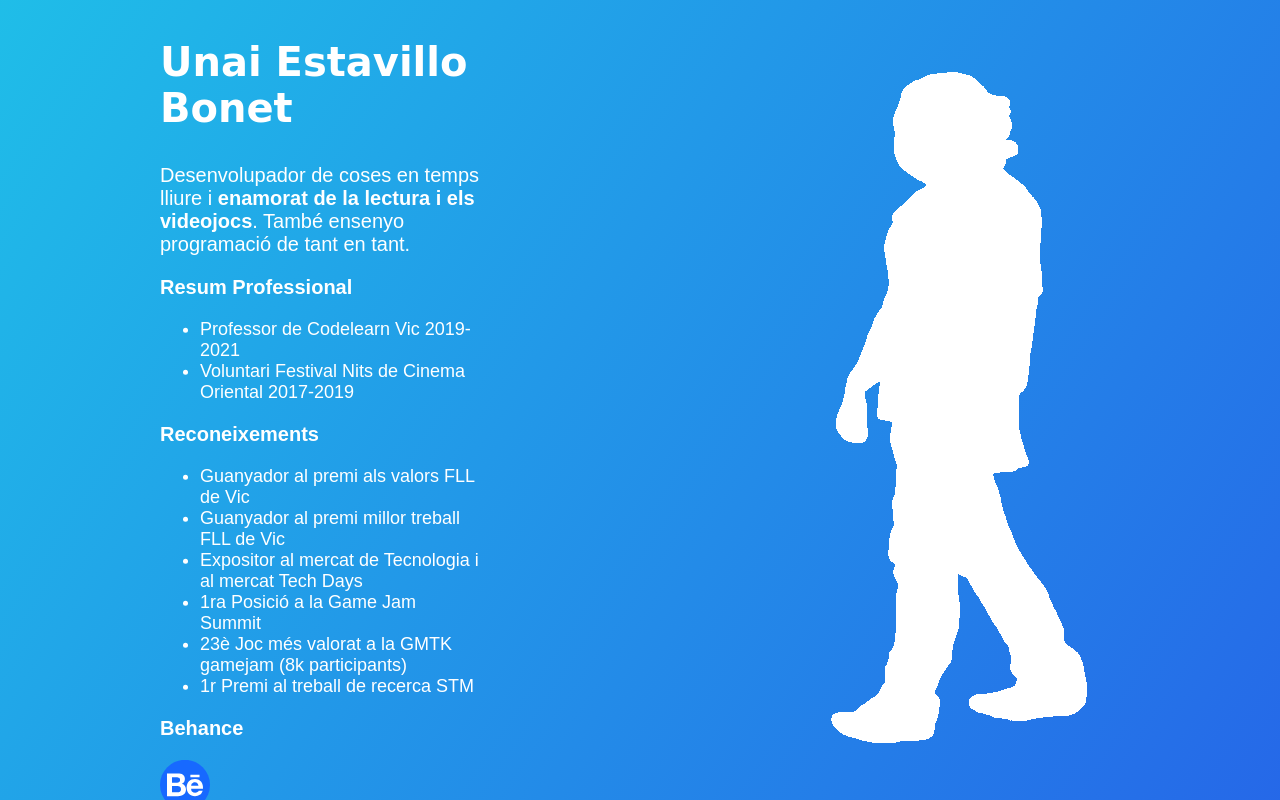
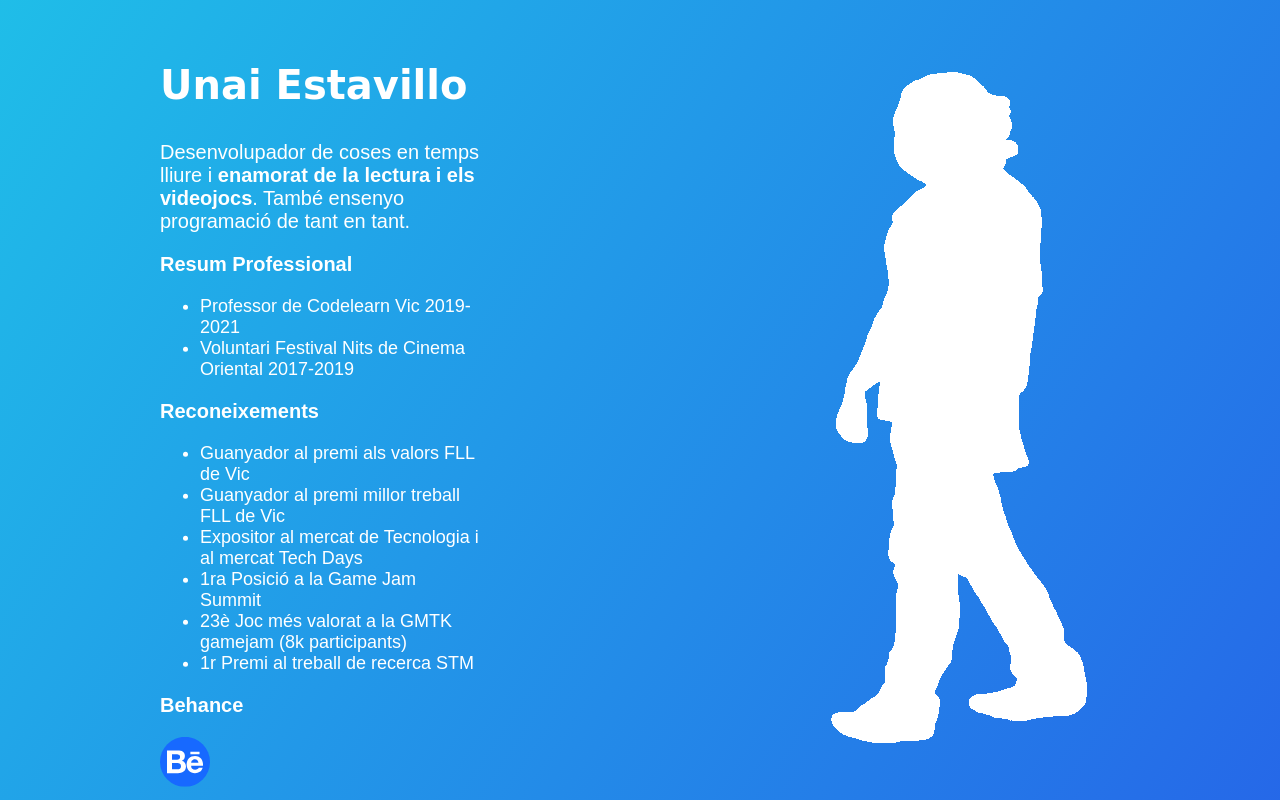
Before and after one commit to teacherm06/teacherm06.github.io, a plain HTML site: page index.html in a window 1280 px wide. Drawn offline with Linux system fonts and the light colour scheme; a web font is replaced by a local one.

Commit message:
delete surname

```diff
--- a/index.html
+++ b/index.html
@@ -113,7 +113,7 @@ li {
 <div class="divisio esquerra">
   <div class="centrarpack">
 
-<h2><strong>Unai Estavillo Bonet</strong></h2>
+<h2><strong>Unai Estavillo</strong></h2>
 <p>Desenvolupador de coses en temps lliure i <strong>enamorat de la lectura i els videojocs</strong>. Tamb&eacute; ensenyo programaci&oacute; de tant en tant.</p>
 <p><strong>Resum Professional</strong></p>
 <ul>
```
